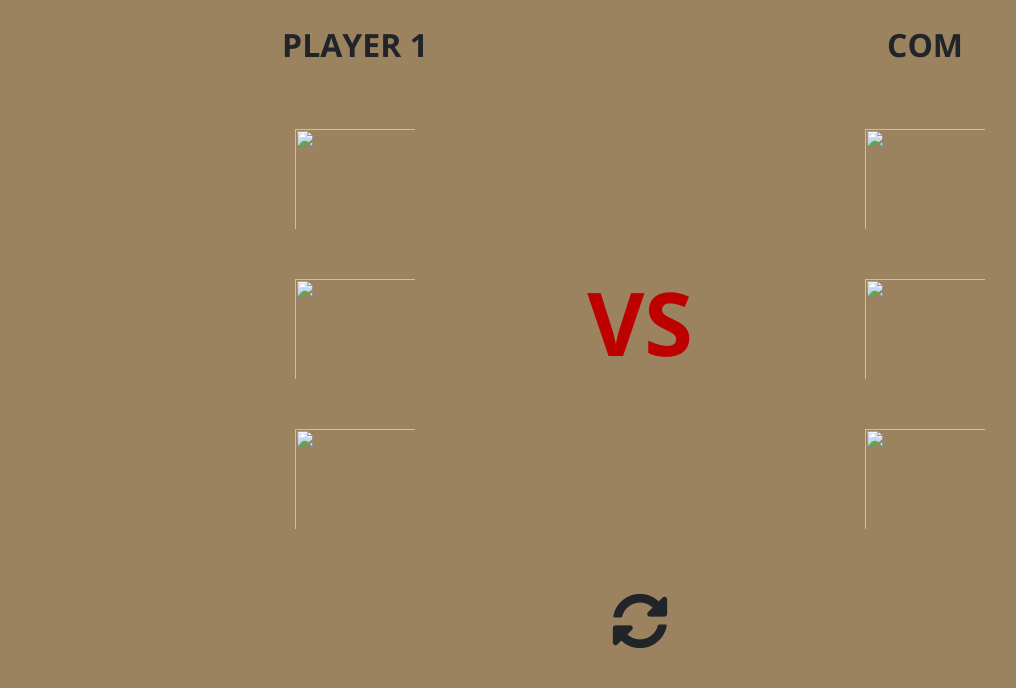
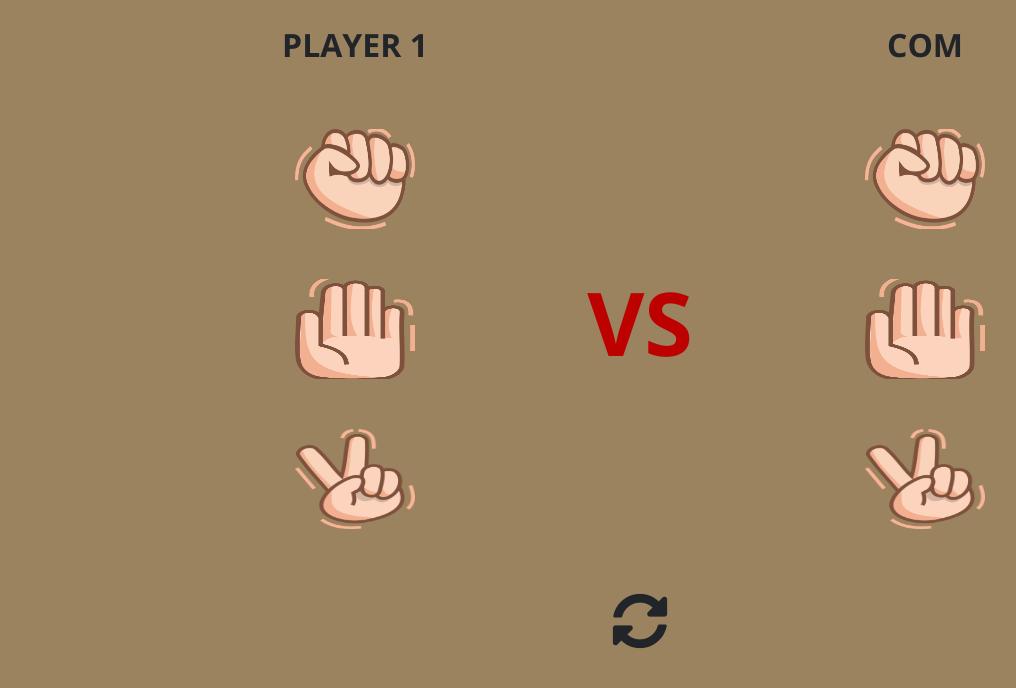
Before and after one commit to AndriP8/binar-chapter-4, a plain HTML site: page index.html in a window 1280 px wide. Shown: the part 110-798 px from the top of the page, without its empty margins (0-1016 px from the left). Drawn offline with nearby package versions, Linux system fonts and the light colour scheme; the site is published under a folder, as on GitHub Pages, so addresses that start at the root find nothing.

Commit message:
typo source img

```diff
--- a/index.html
+++ b/index.html
@@ -37,17 +37,17 @@
             </div>
             <div class="player">
               <div class="item">
-                <img src="/assets/batu.png" alt="" class="batu" />
+                <img src="./assets/batu.png" alt="" class="batu" />
               </div>
             </div>
             <div class="player">
               <div class="item">
-                <img src="/assets/kertas.png" alt="" class="kertas" />
+                <img src="./assets/kertas.png" alt="" class="kertas" />
               </div>
             </div>
             <div class="player">
               <div class="item">
-                <img src="/assets/gunting.png" alt="" class="gunting" />
+                <img src="./assets/gunting.png" alt="" class="gunting" />
               </div>
             </div>
           </div>
@@ -56,13 +56,13 @@
               <h2>com</h2>
             </div>
             <div class="com">
-              <img src="/assets/batu.png" alt="" class="batu img-comp" />
+              <img src="./assets/batu.png" alt="" class="batu img-comp" />
             </div>
             <div class="com">
-              <img src="/assets/kertas.png" alt="" class="kertas img-comp" />
+              <img src="./assets/kertas.png" alt="" class="kertas img-comp" />
             </div>
             <div class="com">
-              <img src="/assets/gunting.png" alt="" class="gunting img-comp" />
+              <img src="./assets/gunting.png" alt="" class="gunting img-comp" />
             </div>
           </div>
         </div>
```
